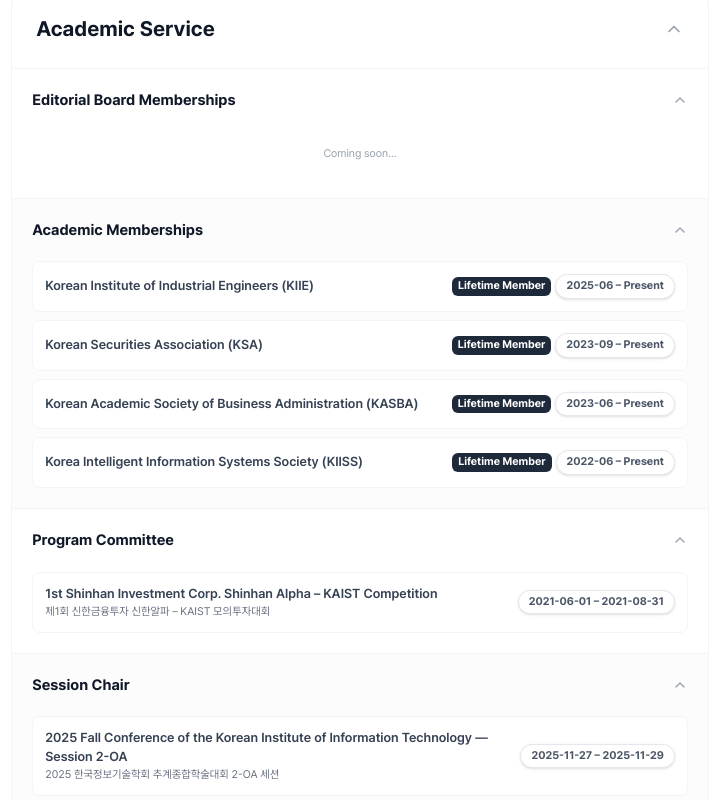
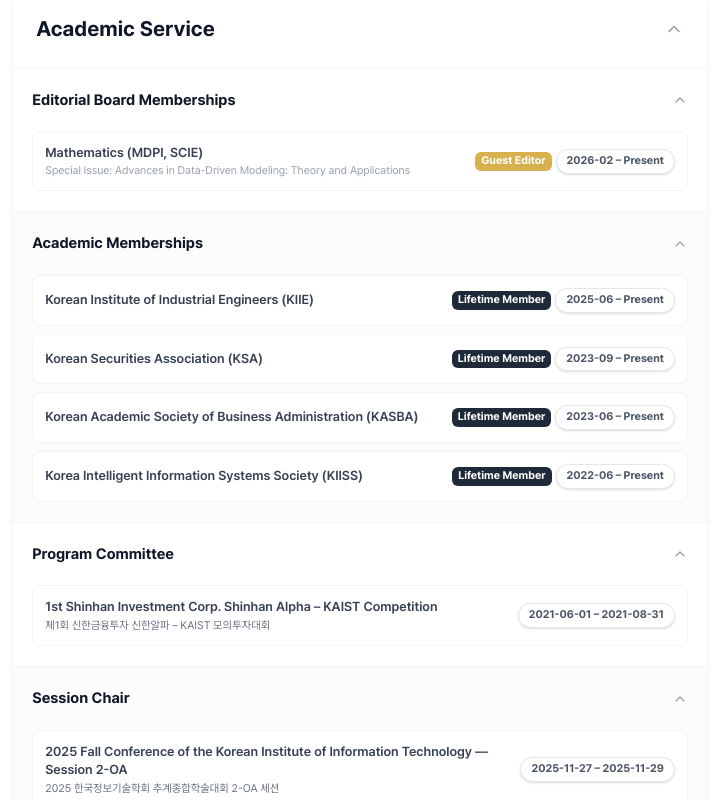
Before and after one commit to FinDS-Lab/website, a React (Vite) app: page /website/members/director/academic in a window 1280 px wide. Shown: the part 1620-2420 px from the top of the page, without its empty margins (500-1216 px from the left). Built offline with nearby package versions, Linux system fonts and the light colour scheme.

Commit message:
20260213-1807

```diff
--- a/public/data/academicactivities.json
+++ b/public/data/academicactivities.json
@@ -514,6 +514,50 @@
       "type": "Committee Member",
       "period": "2021-06-01 – 2021-08-31",
       "url": "https://www.youtube.com/watch?v=KGd4DGsfKS8"
+    },
+    {
+      "id": 55,
+      "category": "editorial",
+      "name": "Mathematics",
+      "name_ko": "Mathematics",
+      "publisher": "MDPI",
+      "type": "SCIE",
+      "role": "Guest Editor",
+      "specialIssue": "Advances in Data-Driven Modeling: Theory and Applications",
+      "since": "2026-02",
+      "url": "https://www.mdpi.com/journal/mathematics"
+    },
+    {
+      "id": 56,
+      "category": "membership",
+      "name": "Korean Institute of Industrial Engineers (KIIE)",
+      "name_ko": "대한산업공학회",
+      "type": "Lifetime Member",
+      "since": "2025-06"
+    },
+    {
+      "id": 57,
+      "category": "membership",
+      "name": "Korean Securities Association (KSA)",
+      "name_ko": "한국증권학회",
+      "type": "Lifetime Member",
+      "since": "2023-09"
+    },
+    {
+      "id": 58,
+      "category": "membership",
+      "name": "Korean Academic Society of Business Administration (KASBA)",
+      "name_ko": "한국경영학회",
+      "type": "Lifetime Member",
+      "since": "2023-06"
+    },
+    {
+      "id": 59,
+      "category": "membership",
+      "name": "Korea Intelligent Information Systems Society (KIISS)",
+      "name_ko": "한국지능정보시스템학회",
+      "type": "Lifetime Member",
+      "since": "2022-06"
     }
   ]
 }
--- a/src/components/templates/members/director-academic.tsx
+++ b/src/components/templates/members/director-academic.tsx
@@ -1295,6 +1295,16 @@ export const MembersDirectorAcademicTemplate = () => {
   const journals = useMemo(() => {
     if (!activitiesData) return []
     return activitiesData.activities.filter(a => a.category === 'journal').sort((a, b) => a.name.localeCompare(b.name))
+  }, [activitiesData])
+
+  const editorialBoards = useMemo(() => {
+    if (!activitiesData) return []
+    return activitiesData.activities.filter(a => a.category === 'editorial')
+  }, [activitiesData])
+
+  const memberships = useMemo(() => {
+    if (!activitiesData) return []
+    return activitiesData.activities.filter(a => a.category === 'membership')
   }, [activitiesData])
 
   const committees = useMemo(() => {
@@ -1560,8 +1570,20 @@ export const MembersDirectorAcademicTemplate = () => {
                       <ChevronDown size={16} className={`text-gray-400 transition-transform duration-300 ${expandedSections.editorialBoard ? 'rotate-180' : ''}`}/>
                     </button>
                     {expandedSections.editorialBoard && (
-                      <div className="px-16 md:px-20 pb-16 md:pb-20">
-                        <div className="py-16 text-center text-xs text-gray-400">Coming soon...</div>
+                      <div className="px-16 md:px-20 pb-16 md:pb-20 space-y-8">
+                        {editorialBoards.map((item) => (
+                          <div key={item.id} className="flex flex-col md:flex-row md:items-center md:justify-between p-12 bg-white rounded-lg border border-gray-100 hover:border-[#D6B14D]/30 transition-colors gap-4 md:gap-8">
+                            <div className="flex-1 min-w-0">
+                              <p className="text-xs md:text-sm font-semibold text-gray-700">{item.name} ({item.publisher}, {item.type})</p>
+                              {item.specialIssue && <p className="text-[10px] md:text-xs text-gray-400 mt-1">Special Issue: {item.specialIssue}</p>}
+                            </div>
+                            <div className="flex flex-col md:flex-row md:items-center gap-4 shrink-0">
+                              <span className="px-6 py-2 text-white text-[10px] md:text-xs font-bold rounded self-start md:self-auto" style={{backgroundColor: '#D6B14D'}}>{item.role}</span>
+                              <span className="md:hidden text-[10px] text-gray-400 font-medium">{item.since} – Present</span>
+                              <span className="hidden md:inline-flex items-center px-10 py-4 bg-white border border-gray-200 rounded-full text-[10px] md:text-xs font-bold text-gray-600 shadow-sm shrink-0 whitespace-nowrap">{item.since} – Present</span>
+                            </div>
+                          </div>
+                        ))}
                       </div>
                     )}
                   </div>
@@ -1579,49 +1601,23 @@ export const MembersDirectorAcademicTemplate = () => {
                     </button>
                     {expandedSections.academicMemberships && (
                       <div className="px-16 md:px-20 pb-16 md:pb-20 space-y-8">
-                        <div className="flex flex-col md:flex-row md:items-center md:justify-between p-12 bg-white rounded-lg border border-gray-100 hover:border-[#D6B14D]/30 transition-colors gap-4 md:gap-8">
-                          <div className="flex-1 min-w-0">
-                            <p className="text-xs md:text-sm font-semibold text-gray-700">Korean Institute of Industrial Engineers (KIIE)</p>
+                        {memberships.map((item) => (
+                          <div key={item.id} className="flex flex-col md:flex-row md:items-center md:justify-between p-12 bg-white rounded-lg border border-gray-100 hover:border-[#D6B14D]/30 transition-colors gap-4 md:gap-8">
+                            <div className="flex-1 min-w-0">
+                              <p className="text-xs md:text-sm font-semibold text-gray-700">{item.name}</p>
+                            </div>
+                            <div className="flex flex-col md:flex-row md:items-center gap-4 shrink-0">
+                              <span className="px-6 py-2 bg-gray-800 text-white text-[10px] md:text-xs font-bold rounded self-start md:self-auto">{item.type}</span>
+                              <span className="md:hidden text-[10px] text-gray-400 font-medium">{item.since} – Present</span>
+                              <span className="hidden md:inline-flex items-center px-10 py-4 bg-white border border-gray-200 rounded-full text-[10px] md:text-xs font-bold text-gray-600 shadow-sm shrink-0 whitespace-nowrap">{item.since} – Present</span>
+                            </div>
                           </div>
-                          <div className="flex flex-col md:flex-row md:items-center gap-4 shrink-0">
-                            <span className="px-6 py-2 bg-gray-800 text-white text-[10px] md:text-xs font-bold rounded self-start md:self-auto">Lifetime Member</span>
-                            <span className="md:hidden text-[10px] text-gray-400 font-medium">2025-06 – Present</span>
-                            <span className="hidden md:inline-flex items-center px-10 py-4 bg-white border border-gray-200 rounded-full text-[10px] md:text-xs font-bold text-gray-600 shadow-sm shrink-0 whitespace-nowrap">2025-06 – Present</span>
-                          </div>
-                        </div>
-                        <div className="flex flex-col md:flex-row md:items-center md:justify-between p-12 bg-white rounded-lg border border-gray-100 hover:border-[#D6B14D]/30 transition-colors gap-4 md:gap-8">
-                          <div className="flex-1 min-w-0">
-                            <p className="text-xs md:text-sm font-semibold text-gray-700">Korean Securities Association (KSA)</p>
-                          </div>
-                          <div className="flex flex-col md:flex-row md:items-center gap-4 shrink-0">
-                            <span className="px-6 py-2 bg-gray-800 text-white text-[10px] md:text-xs font-bold rounded self-start md:self-auto">Lifetime Member</span>
-                            <span className="md:hidden text-[10px] text-gray-400 font-medium">2023-09 – Present</span>
-                            <span className="hidden md:inline-flex items-center px-10 py-4 bg-white border border-gray-200 rounded-full text-[10px] md:text-xs font-bold text-gray-600 shadow-sm shrink-0 whitespace-nowrap">2023-09 – Present</span>
-                          </div>
-                        </div>
-                        <div className="flex flex-col md:flex-row md:items-center md:justify-between p-12 bg-white rounded-lg border border-gray-100 hover:border-[#D6B14D]/30 transition-colors gap-4 md:gap-8">
-                          <div className="flex-1 min-w-0">
-                            <p className="text-xs md:text-sm font-semibold text-gray-700">Korean Academic Society of Business Administration (KASBA)</p>
-                          </div>
-                          <div className="flex flex-col md:flex-row md:items-center gap-4 shrink-0">
-                            <span className="px-6 py-2 bg-gray-800 text-white text-[10px] md:text-xs font-bold rounded self-start md:self-auto">Lifetime Member</span>
-                            <span className="md:hidden text-[10px] text-gray-400 font-medium">2023-06 – Present</span>
-                            <span className="hidden md:inline-flex items-center px-10 py-4 bg-white border border-gray-200 rounded-full text-[10px] md:text-xs font-bold text-gray-600 shadow-sm shrink-0 whitespace-nowrap">2023-06 – Present</span>
-                          </div>
-                        </div>
-                        <div className="flex flex-col md:flex-row md:items-center md:justify-between p-12 bg-white rounded-lg border border-gray-100 hover:border-[#D6B14D]/30 transition-colors gap-4 md:gap-8">
-                          <div className="flex-1 min-w-0">
-                            <p className="text-xs md:text-sm font-semibold text-gray-700">Korea Intelligent Information Systems Society (KIISS)</p>
-                          </div>
-                          <div className="flex flex-col md:flex-row md:items-center gap-4 shrink-0">
-                            <span className="px-6 py-2 bg-gray-800 text-white text-[10px] md:text-xs font-bold rounded self-start md:self-auto">Lifetime Member</span>
-                            <span className="md:hidden text-[10px] text-gray-400 font-medium">2022-06 – Present</span>
-                            <span className="hidden md:inline-flex items-center px-10 py-4 bg-white border border-gray-200 rounded-full text-[10px] md:text-xs font-bold text-gray-600 shadow-sm shrink-0 whitespace-nowrap">2022-06 – Present</span>
-                          </div>
-                        </div>
+                        ))}
                       </div>
                     )}
                   </div>
+
+                  {/* Committee Members */}
 
                   {/* Program Committee */}
                   <div className="border-b border-gray-100">
--- a/src/components/templates/members/director-portfolio-academic.tsx
+++ b/src/components/templates/members/director-portfolio-academic.tsx
@@ -1294,6 +1294,16 @@ export const MembersDirectorPortfolioAcademicTemplate = () => {
   const journals = useMemo(() => {
     if (!activitiesData) return []
     return activitiesData.activities.filter(a => a.category === 'journal').sort((a, b) => a.name.localeCompare(b.name))
+  }, [activitiesData])
+
+  const editorialBoards = useMemo(() => {
+    if (!activitiesData) return []
+    return activitiesData.activities.filter(a => a.category === 'editorial')
+  }, [activitiesData])
+
+  const memberships = useMemo(() => {
+    if (!activitiesData) return []
+    return activitiesData.activities.filter(a => a.category === 'membership')
   }, [activitiesData])
 
   const committees = useMemo(() => {
@@ -1631,8 +1641,20 @@ export const MembersDirectorPortfolioAcademicTemplate = () => {
                       <ChevronDown size={16} className={`text-gray-400 transition-transform duration-300 ${expandedSections.editorialBoard ? 'rotate-180' : ''}`}/>
                     </button>
                     {expandedSections.editorialBoard && (
-                      <div className="px-16 md:px-20 pb-16 md:pb-20">
-                        <div className="py-16 text-center text-xs text-gray-400">Coming soon...</div>
+                      <div className="px-16 md:px-20 pb-16 md:pb-20 space-y-8">
+                        {editorialBoards.map((item) => (
+                          <div key={item.id} className="flex flex-col md:flex-row md:items-center md:justify-between p-12 bg-white rounded-lg border border-gray-100 hover:border-[#D6B14D]/30 transition-colors gap-4 md:gap-8">
+                            <div className="flex-1 min-w-0">
+                              <p className="text-xs md:text-sm font-semibold text-gray-700">{item.name} ({item.publisher}, {item.type})</p>
+                              {item.specialIssue && <p className="text-[10px] md:text-xs text-gray-400 mt-1">Special Issue: {item.specialIssue}</p>}
+                            </div>
+                            <div className="flex flex-col md:flex-row md:items-center gap-4 shrink-0">
+                              <span className="px-6 py-2 text-white text-[10px] md:text-xs font-bold rounded self-start md:self-auto" style={{backgroundColor: '#D6B14D'}}>{item.role}</span>
+                              <span className="md:hidden text-[10px] text-gray-400 font-medium">{item.since} – Present</span>
+                              <span className="hidden md:inline-flex items-center px-10 py-4 bg-white border border-gray-200 rounded-full text-[10px] md:text-xs font-bold text-gray-600 shadow-sm shrink-0 whitespace-nowrap">{item.since} – Present</span>
+                            </div>
+                          </div>
+                        ))}
                       </div>
                     )}
                   </div>
@@ -1650,46 +1672,18 @@ export const MembersDirectorPortfolioAcademicTemplate = () => {
                     </button>
                     {expandedSections.academicMemberships && (
                       <div className="px-16 md:px-20 pb-16 md:pb-20 space-y-8">
-                        <div className="flex flex-col md:flex-row md:items-center md:justify-between p-12 bg-white rounded-lg border border-gray-100 hover:border-[#D6B14D]/30 transition-colors gap-4 md:gap-8">
-                          <div className="flex-1 min-w-0">
-                            <p className="text-xs md:text-sm font-semibold text-gray-700">Korean Institute of Industrial Engineers (KIIE)</p>
+                        {memberships.map((item) => (
+                          <div key={item.id} className="flex flex-col md:flex-row md:items-center md:justify-between p-12 bg-white rounded-lg border border-gray-100 hover:border-[#D6B14D]/30 transition-colors gap-4 md:gap-8">
+                            <div className="flex-1 min-w-0">
+                              <p className="text-xs md:text-sm font-semibold text-gray-700">{item.name}</p>
+                            </div>
+                            <div className="flex flex-col md:flex-row md:items-center gap-4 shrink-0">
+                              <span className="px-6 py-2 bg-gray-800 text-white text-[10px] md:text-xs font-bold rounded self-start md:self-auto">{item.type}</span>
+                              <span className="md:hidden text-[10px] text-gray-400 font-medium">{item.since} – Present</span>
+                              <span className="hidden md:inline-flex items-center px-10 py-4 bg-white border border-gray-200 rounded-full text-[10px] md:text-xs font-bold text-gray-600 shadow-sm shrink-0 whitespace-nowrap">{item.since} – Present</span>
+                            </div>
                           </div>
-                          <div className="flex flex-col md:flex-row md:items-center gap-4 shrink-0">
-                            <span className="px-6 py-2 bg-gray-800 text-white text-[10px] md:text-xs font-bold rounded self-start md:self-auto">Lifetime Member</span>
-                            <span className="md:hidden text-[10px] text-gray-400 font-medium">2025-06 – Present</span>
-                            <span className="hidden md:inline-flex items-center px-10 py-4 bg-white border border-gray-200 rounded-full text-[10px] md:text-xs font-bold text-gray-600 shadow-sm shrink-0 whitespace-nowrap">2025-06 – Present</span>
-                          </div>
-                        </div>
-                        <div className="flex flex-col md:flex-row md:items-center md:justify-between p-12 bg-white rounded-lg border border-gray-100 hover:border-[#D6B14D]/30 transition-colors gap-4 md:gap-8">
-                          <div className="flex-1 min-w-0">
-                            <p className="text-xs md:text-sm font-semibold text-gray-700">Korean Securities Association (KSA)</p>
-                          </div>
-                          <div className="flex flex-col md:flex-row md:items-center gap-4 shrink-0">
-                            <span className="px-6 py-2 bg-gray-800 text-white text-[10px] md:text-xs font-bold rounded self-start md:self-auto">Lifetime Member</span>
-                            <span className="md:hidden text-[10px] text-gray-400 font-medium">2023-09 – Present</span>
-                            <span className="hidden md:inline-flex items-center px-10 py-4 bg-white border border-gray-200 rounded-full text-[10px] md:text-xs font-bold text-gray-600 shadow-sm shrink-0 whitespace-nowrap">2023-09 – Present</span>
-                          </div>
-                        </div>
-                        <div className="flex flex-col md:flex-row md:items-center md:justify-between p-12 bg-white rounded-lg border border-gray-100 hover:border-[#D6B14D]/30 transition-colors gap-4 md:gap-8">
-                          <div className="flex-1 min-w-0">
-                            <p className="text-xs md:text-sm font-semibold text-gray-700">Korean Academic Society of Business Administration (KASBA)</p>
-                          </div>
-                          <div className="flex flex-col md:flex-row md:items-center gap-4 shrink-0">
-                            <span className="px-6 py-2 bg-gray-800 text-white text-[10px] md:text-xs font-bold rounded self-start md:self-auto">Lifetime Member</span>
-                            <span className="md:hidden text-[10px] text-gray-400 font-medium">2023-06 – Present</span>
-                            <span className="hidden md:inline-flex items-center px-10 py-4 bg-white border border-gray-200 rounded-full text-[10px] md:text-xs font-bold text-gray-600 shadow-sm shrink-0 whitespace-nowrap">2023-06 – Present</span>
-                          </div>
-                        </div>
-                        <div className="flex flex-col md:flex-row md:items-center md:justify-between p-12 bg-white rounded-lg border border-gray-100 hover:border-[#D6B14D]/30 transition-colors gap-4 md:gap-8">
-                          <div className="flex-1 min-w-0">
-                            <p className="text-xs md:text-sm font-semibold text-gray-700">Korea Intelligent Information Systems Society (KIISS)</p>
-                          </div>
-                          <div className="flex flex-col md:flex-row md:items-center gap-4 shrink-0">
-                            <span className="px-6 py-2 bg-gray-800 text-white text-[10px] md:text-xs font-bold rounded self-start md:self-auto">Lifetime Member</span>
-                            <span className="md:hidden text-[10px] text-gray-400 font-medium">2022-06 – Present</span>
-                            <span className="hidden md:inline-flex items-center px-10 py-4 bg-white border border-gray-200 rounded-full text-[10px] md:text-xs font-bold text-gray-600 shadow-sm shrink-0 whitespace-nowrap">2022-06 – Present</span>
-                          </div>
-                        </div>
+                        ))}
                       </div>
                     )}
                   </div>
--- a/src/components/templates/members/director.tsx
+++ b/src/components/templates/members/director.tsx
@@ -439,16 +439,22 @@ export const MembersDirectorTemplate = () => {
 
   // Academic Service Statistics
   const serviceStats = useMemo(() => {
-    if (!activitiesData) return { total: 4, editorial: 0, membership: 4, committee: 0, chair: 0, journalReviewer: 0, conferenceReviewer: 0 }
+    if (!activitiesData) return { total: 0, editorial: 0, membership: 0, committee: 0, chair: 0, journalReviewer: 0, conferenceReviewer: 0 }
     const acts = activitiesData.activities
+    const editorial = acts.filter(a => a.category === 'editorial').length
+    const membership = acts.filter(a => a.category === 'membership').length
+    const committee = acts.filter(a => a.category === 'committee').length
+    const chair = acts.filter(a => a.category === 'chair').length
+    const journalReviewer = acts.filter(a => a.category === 'journal').length
+    const conferenceReviewer = acts.filter(a => a.category === 'conference').length
     return {
-      total: 0 + 4 + acts.filter(a => a.category === 'committee').length + acts.filter(a => a.category === 'chair').length + acts.filter(a => a.category === 'journal').length + acts.filter(a => a.category === 'conference').length,
-      editorial: 0, // Coming soon
-      membership: 4, // Hardcoded (lifetime memberships)
-      committee: acts.filter(a => a.category === 'committee').length,
-      chair: acts.filter(a => a.category === 'chair').length,
-      journalReviewer: acts.filter(a => a.category === 'journal').length,
-      conferenceReviewer: acts.filter(a => a.category === 'conference').length,
+      total: editorial + membership + committee + chair + journalReviewer + conferenceReviewer,
+      editorial,
+      membership,
+      committee,
+      chair,
+      journalReviewer,
+      conferenceReviewer,
     }
   }, [activitiesData])
 
```
